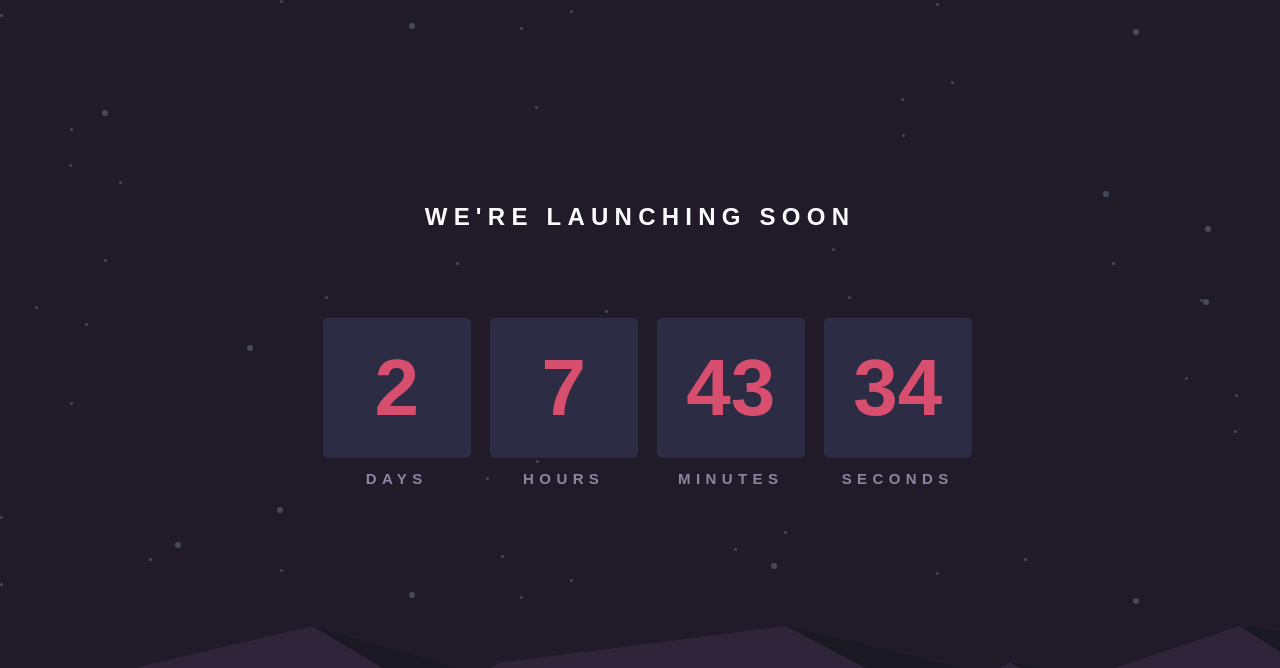
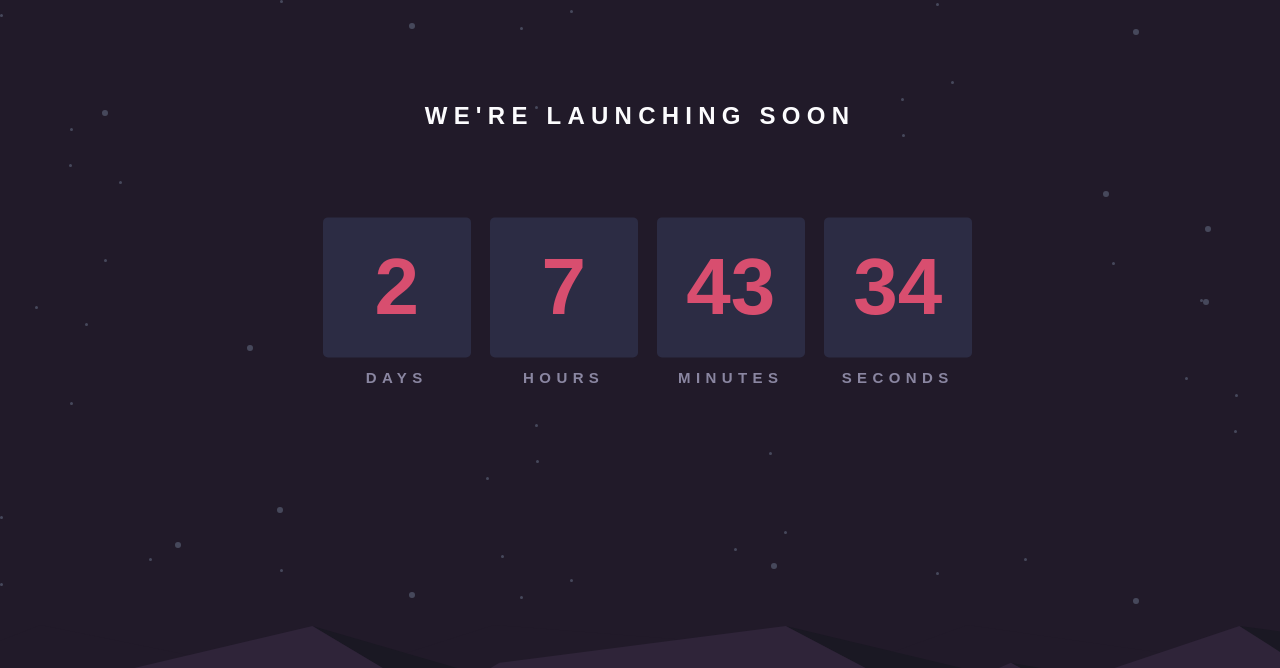
Before and after one commit to Dirtsam/countdown-timer, a plain HTML site: page index.html in a window 1280 px wide. Shown: the top 668 px of the page. Drawn offline with Linux system fonts and the light colour scheme.

Commit message:
Update style.css

```diff
--- a/style.css
+++ b/style.css
@@ -40,6 +40,7 @@ h3 {
   margin: auto;
   background-image: url("./images/bg-stars.svg");
   height: 100vh;
+  overflow:hidden;
 }
 
 .container {
@@ -67,8 +68,8 @@ h3 {
 @media (min-width: 900px) {
   .coming-soon {
     left: 50%;
-    top: 40%;
-    transform: translate(-50%, -40%);
+    top: 20%;
+    transform: translate(-50%, -20%);
   }
 }
 .title {
```
